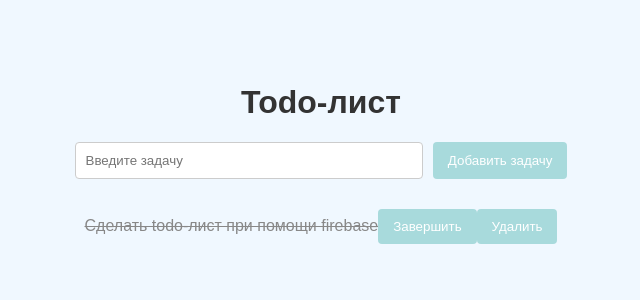
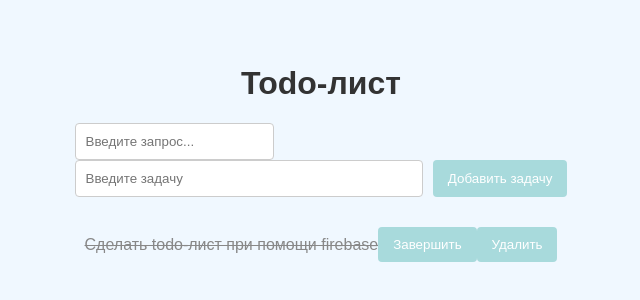
Before and after one commit to Desair1/todoList__result-ts, a React (Vite) app: page / in a window 1280 px wide. Shown: the part 234-534 px from the top of the page, without its empty margins (319-959 px from the left). Built offline with nearby package versions, Linux system fonts and the light colour scheme; data requests are answered from the project's data file.

Commit message:
added SearchInput to TodoList component

```diff
--- a/src/components/TodoList.tsx
+++ b/src/components/TodoList.tsx
@@ -1,6 +1,7 @@
 import { useState } from "react";
 import TodoItem from "./TodoItem";
 import { TODO_URL } from "../DataBase/TODO_URL";
+import SearchInput from "./SearchInput";
 
 const TodoList = () => {
   const [inputValue, setInputValue] = useState("");
@@ -36,6 +37,7 @@ const TodoList = () => {
   return (
     <>
       <h1>Todo-лист</h1>
+      <SearchInput />
       <form action="submit" onSubmit={(e) => e.preventDefault()}>
         <input
           type="text"
```
